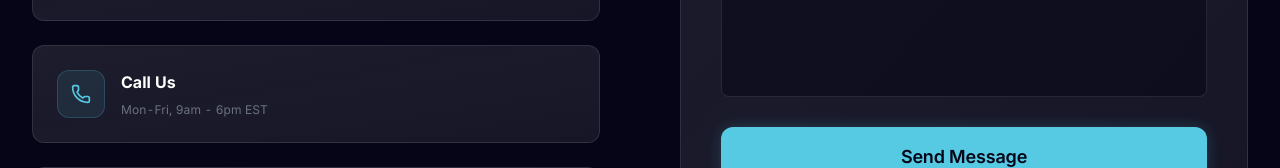
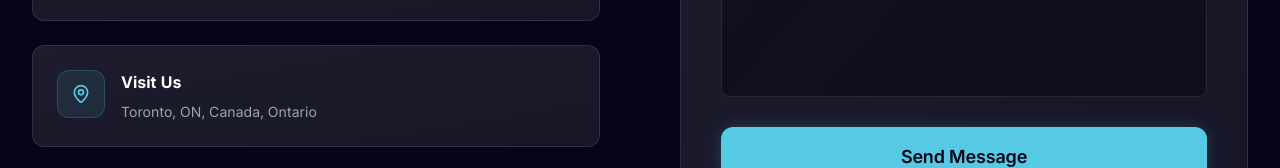
Before and after one commit to OraixenOrg/oraixen-website, a React (Vite) app: page /contact in a window 1280 px wide. Shown: the part 632-800 px from the top of the page. Built offline with nearby package versions, Linux system fonts and the light colour scheme.

Commit message:
Update Contact.tsx

```diff
--- a/src/pages/Contact.tsx
+++ b/src/pages/Contact.tsx
@@ -38,18 +38,6 @@ export function Contact() {
                     <h3 className="text-white font-bold mb-2">Email Us</h3>
                     <p className="text-gray-400 text-sm">
                       support@oraixen.com
-                    </p>
-                  </div>
-                </Card>
-
-                <Card className="p-6 flex items-start border-white/10 bg-gradient-to-br from-white/5 to-white/[0.02]">
-                  <div className="w-12 h-12 rounded-xl bg-skyblue/10 border border-skyblue/20 flex items-center justify-center mr-4 shrink-0">
-                    <Phone className="text-skyblue" size={20} />
-                  </div>
-                  <div>
-                    <h3 className="text-white font-bold mb-2">Call Us</h3>
-                    <p className="text-gray-500 text-xs">
-                      Mon-Fri, 9am - 6pm EST
                     </p>
                   </div>
                 </Card>
```
